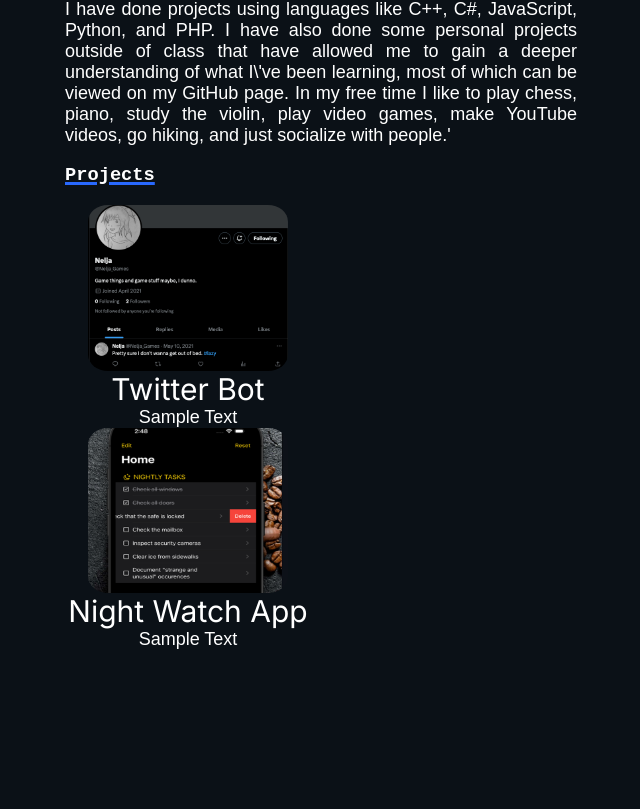
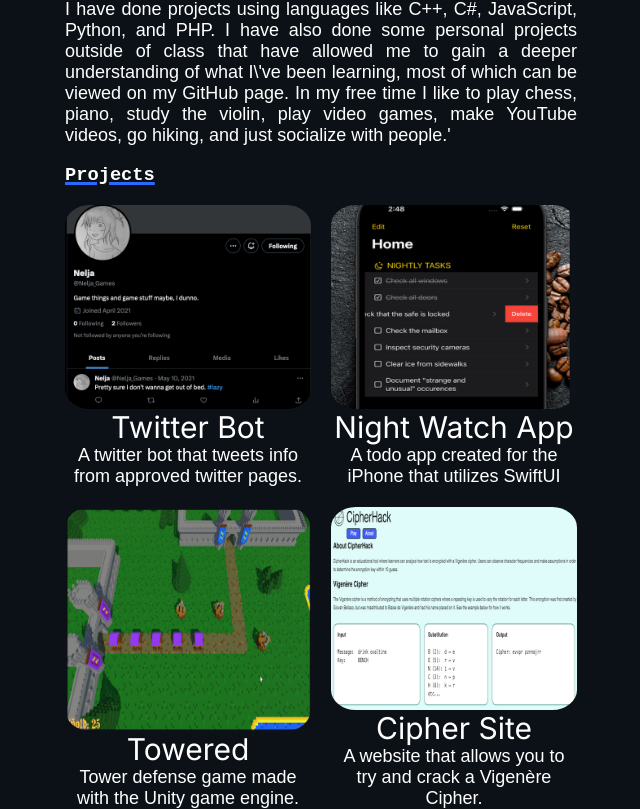
Before and after one commit to shpoopdy/Webby, a Next.js app: page / in a window 1280 px wide. Shown: the part 539-1348 px from the top of the page, without its empty margins (319-959 px from the left). Before the commit the page ends 1214 px from the top, so only its background shows below. Built offline with nearby package versions, Linux system fonts and the light colour scheme.

Commit message:
Fix projects grid

```diff
--- a/app/components/pCard.jsx
+++ b/app/components/pCard.jsx
@@ -5,9 +5,9 @@
 export default function pCard(props) {
     return (
         <div className={styles.pCard}>
-            <Image src={props.Image} alt="Twitter Bot" width={200} height={200} className={styles.pCardImage}/>
+            <Image src={props.Image} alt="Twitter Bot" width={250} height={250} className={styles.pCardImage}/>
             <Link href={props.Link}>{props.name}</Link>
-            <p>Sample Text</p>
+            <p>{props.text}</p>
         </div>
     )
 }
--- a/app/components/pCard.module.css
+++ b/app/components/pCard.module.css
@@ -7,6 +7,7 @@
 
   .pCardImage {
     max-width: 100%;
-    height: auto;
+    height: 100%;
+
     border-radius: 10%;
   }
--- a/app/components/pCardList.jsx
+++ b/app/components/pCardList.jsx
@@ -1,27 +1,33 @@
+import React from 'react';
+import styles from './pCardList.module.css';
+
+// Components
 import Card from './pCard';
-import React from 'react';
 
-
-const testData = [
+const projectData = [
     {
+        "id": 1,
         "name": "Twitter Bot",
         "Image": "/images/twitterBot.png",
         "Link": "https://github.com/shpoopdy/TwitterBot",
         "text": "A twitter bot that tweets info from approved twitter pages."
     },
     {
+        "id": 2,
         "name": "Night Watch App",
         "Image": "/images/nightWatch.png",
         "Link": "https://github.com/shpoopdy/Night-Watch",
         "text": "A todo app created for the iPhone that utilizes SwiftUI"
     },
     {
+        "id": 3,
         "name": "Towered",
         "Image": "/images/towered.png",
         "Link": "https://github.com/shpoopdy/Towered",
         "text": "Tower defense game made with the Unity game engine."
     },
     {
+        "id": 4,
         "name": "Cipher Site",
         "Image": "/images/cipherHack.png",
         "Link": "https://github.com/shpoopdy/Hackathon2023",
@@ -31,9 +37,8 @@
 
 export default function pCardList(props) {
     return (
-        <div>
-            <Card {...testData[0]}/>
-            <Card {...testData[1]}/>
+        <div className={styles.grid_container}>
+            {projectData.map(project => <Card key={project.id} {...project}/>)}
         </div>
     )
 }
--- /dev/null
+++ b/app/components/pCardList.module.css
@@ -0,0 +1,5 @@
+.grid_container {
+    display: grid;
+    grid-template-columns: repeat(2, 1fr);
+    gap: 20px;
+  }
--- a/app/globals.css
+++ b/app/globals.css
@@ -97,9 +97,3 @@
   margin: 25px auto auto auto;
   width: 40%;
 }
-
-.grid_container {
-  display: grid;
-  grid-template-columns: repeat(2, 1fr);
-  gap: 20px;
-}
--- a/app/layout.jsx
+++ b/app/layout.jsx
@@ -4,6 +4,7 @@
 // Components
 import Navbar from './components/Navbar';
 import Hero from './components/HeroHeader';
+
 
 const inter = Inter({ subsets: ['latin'] })
 
--- a/app/page.jsx
+++ b/app/page.jsx
@@ -2,6 +2,7 @@
 
 //components
 import CardList from './components/pCardList';
+import Card from './components/pCard';
 
 export default function Home() {
   return (
@@ -14,7 +15,7 @@
           I have done projects using languages like C++, C#, JavaScript, Python, and PHP. I have also done some personal projects outside of class that have allowed me to gain a deeper understanding of what I\'ve been learning, most of which can be viewed on my GitHub page. In my free time I like to play chess, piano, study the violin, play video games, make YouTube videos, go hiking, and just socialize with people.'
         </p>
         <h3>Projects</h3>
-        <div className="grid_container">
+        <div>
           <CardList />
         </div>
       </div>
```
